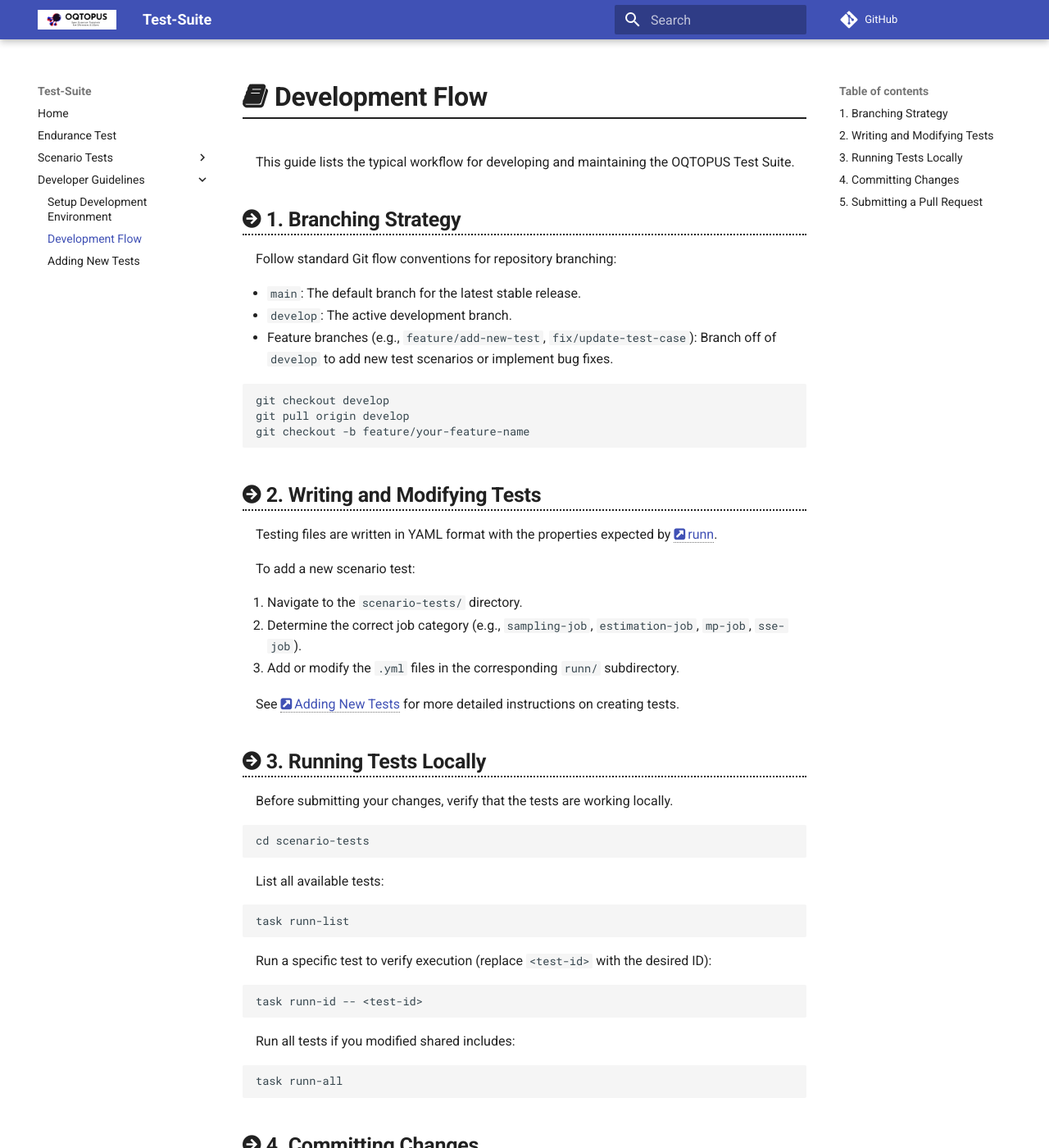
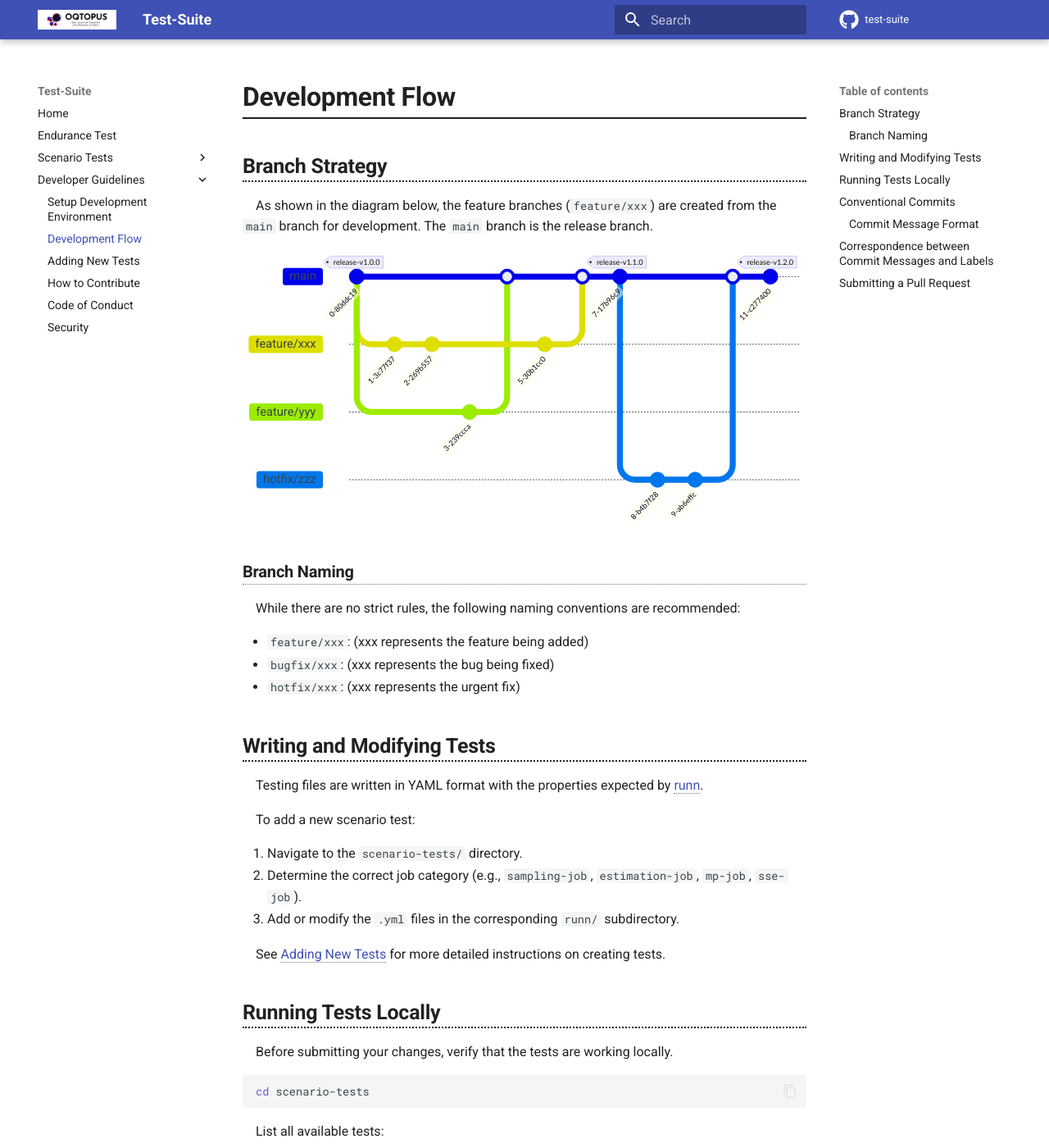
Before and after one commit to oqtopus-team/test-suite, an MkDocs documentation site: the page built from docs/developer_guidelines/development_flow.md, in a window 1280 px wide and 1400 px high. Shown: the whole window at 82% size. Built offline with MkDocs 1.6.1 and Material for MkDocs 9.7.7, drawn with Linux system fonts in a browser that asks for light colours; comment, search, counter and statistics services are not loaded; some of the changed text lies outside the part shown.

Commit message:
docs: improve mkdocs config and restructure documentation pages

````diff
--- a/docs/css/custom.css
+++ b/docs/css/custom.css
@@ -18,35 +18,6 @@
 .md-typeset h4 {
   font-weight: bold;
   border-bottom: 1px solid hsla(0, 0%, 92.5%, .5);
-}
-
-.md-typeset > ::before {
-  font-family: "FontAwesome";
-  /* font-family: "Font Awesome 5 Free"; */
-  margin-right: .3em;
-  display:inline-block !important;
-}
-
-.md-typeset h1::before {
-  content:"\f02d" !important;
-}
-
-.md-typeset h2::before {
-  content:"\f0a9" !important;
-}
-
-.md-typeset h3::before {
-  content:"\f061" !important;
-}
-
-.md-typeset h4::before {
-  content:"\f0da" !important;
-}
-
-.md-typeset a:not([class])::before {
-  font-family: "FontAwesome";
-  margin-right: .2em;
-  content: "\f14c";
 }
 
 .md-typeset a:not([class]) {
--- a/docs/developer_guidelines/development_flow.md
+++ b/docs/developer_guidelines/development_flow.md
@@ -1,22 +1,43 @@
 # Development Flow
 
-This guide lists the typical workflow for developing and maintaining the OQTOPUS Test Suite.
+## Branch Strategy
 
-## 1. Branching Strategy
+As shown in the diagram below, the feature branches (`feature/xxx`) are created from the `main` branch for development. The `main` branch is the release branch.
 
-Follow standard Git flow conventions for repository branching:
-
-- `main`: The default branch for the latest stable release.
-- `develop`: The active development branch.
-- Feature branches (e.g., `feature/add-new-test`, `fix/update-test-case`): Branch off of `develop` to add new test scenarios or implement bug fixes.
-
-```bash
-git checkout develop
-git pull origin develop
-git checkout -b feature/your-feature-name
+```mermaid
+gitGraph LR:
+  commit tag:"release-v1.0.0"
+  branch feature/xxx
+  commit
+  commit
+  checkout main
+  branch feature/yyy
+  commit
+  checkout main
+  merge feature/yyy
+  checkout feature/xxx
+  commit
+  checkout main
+  merge feature/xxx
+  commit tag:"release-v1.1.0"
+  checkout main
+  branch hotfix/zzz
+  commit
+  commit
+  checkout main
+  merge hotfix/zzz
+  commit tag:"release-v1.2.0"
 ```
 
-## 2. Writing and Modifying Tests
+### Branch Naming
+
+While there are no strict rules, the following naming conventions are recommended:
+
+- `feature/xxx`: (xxx represents the feature being added)
+- `bugfix/xxx`: (xxx represents the bug being fixed)
+- `hotfix/xxx`: (xxx represents the urgent fix)
+
+## Writing and Modifying Tests
 
 Testing files are written in YAML format with the properties expected by [runn](https://github.com/k1LoW/runn).
 
@@ -28,7 +49,7 @@ To add a new scenario test:
 
 See [Adding New Tests](adding_new_tests.md) for more detailed instructions on creating tests.
 
-## 3. Running Tests Locally
+## Running Tests Locally
 
 Before submitting your changes, verify that the tests are working locally.
 
@@ -54,17 +75,57 @@ Run all tests if you modified shared includes:
 task runn-all
 ```
 
-## 4. Committing Changes
+## Conventional Commits
 
-After confirming your tests pass against your local or dedicated testing environment, stage and commit your changes.
+Commit messages should follow the [Conventional Commits](https://www.conventionalcommits.org/en/v1.0.0/) specification.
+
+### Commit Message Format
 
 ```bash
-git add .
-# We recommend using the provided `gcommit` prompt or conventional commits
-git commit -m "feat(scenario-tests): add new edge case test for sampling job"
+git commit
+# Overview (Uncomment one of the following templates)
+#feat:
+# └  A new feature
+#fix:
+# └  A bug fix
+#docs:
+# └  Documentation only changes
+#style:
+# └  Changes that do not affect the meaning of the code
+#    (white-space, formatting, missing semi-colons, etc)
+#refactor:
+# └  A code change that neither fixes a bug nor adds a feature
+#test:
+# └  Adding missing or correcting existing tests
+#ci:
+# └  Changes to our CI configuration files and scripts
+#chore:
+# └  Updating grunt tasks etc; no production code change
 ```
 
-## 5. Submitting a Pull Request
+Select the appropriate prefix and write your commit message:
 
-Push your feature branch and create a Pull Request against the `develop` branch.
-Wait for CI/CD checks to complete, and request review from the maintainers. Once approved, the changes will be merged into `develop`.
+```bash
+docs: Update README.md
+```
+
+## Correspondence between Commit Messages and Labels
+
+When a pull request is opened, labels are automatically assigned based on the commit message prefix.
+Below is the correspondence between prefixes and labels:
+
+| Prefix | Label | Description |
+|---|---|---|
+|feat: | `feature` | Adding a new feature |
+|fix: | `bugfix` | Bug fixes |
+|docs: | `documentation` | Documentation only changes |
+|style: | `style` | Changes that do not affect the meaning of the code (white-space, formatting, missing semi-colons, etc) |
+|refactor: | `refactor` | Code changes that neither fix a bug nor add a feature |
+|test: | `test` | Adding or correcting existing tests |
+|ci: | `ci` | Adding or updating CI configuration and scripts |
+|chore: | `chore` | Minor changes or maintenance tasks |
+
+## Submitting a Pull Request
+
+Push your feature branch and create a Pull Request against the `main` branch.
+Wait for CI/CD checks to complete, and request review from the maintainers. Once approved, the changes will be merged into `main`.
--- a/mkdocs.yml
+++ b/mkdocs.yml
@@ -1,20 +1,8 @@
-site_name: Test-Suite
-repo_url: https://github.com/oqtopus-team/test-suite
-repo_name: GitHub
-theme:
-  name: material
-  logo: asset/oqtopus-logo.png
-  favicon: asset/oqtopus-logo.png
-  palette:
-    primary: indigo
-    accent: indigo
+site_name: "Test-Suite"
+site_description: "External testing tools for the OQTOPUS quantum computing platform"
+repo_name: test-suite
+repo_url: "https://github.com/oqtopus-team/test-suite"
 
-extra_css:
-  - https://stackpath.bootstrapcdn.com/font-awesome/4.7.0/css/font-awesome.min.css
-  - css/custom.css
-plugins:
-  - search
-  - include-markdown
 nav:
   - Home: index.md
   - Endurance Test: endurance-test/README.md
@@ -29,3 +17,47 @@ nav:
       - Setup Development Environment: developer_guidelines/setup.md
       - Development Flow: developer_guidelines/development_flow.md
       - Adding New Tests: developer_guidelines/adding_new_tests.md
+      - How to Contribute: CONTRIBUTING.md
+      - Code of Conduct: "https://github.com/oqtopus-team/.github/blob/main/CODE_OF_CONDUCT.md"
+      - Security: "https://github.com/oqtopus-team/.github/blob/main/SECURITY.md"
+
+theme:
+  name: material
+  palette:
+    primary: "indigo"
+    accent: "indigo"
+  font:
+    text: "Roboto"
+    code: "Roboto Mono"
+  logo: asset/oqtopus-logo.png
+  favicon: asset/oqtopus-logo.png
+  icon:
+    repo: fontawesome/brands/github
+  features:
+    - toc.follow
+    - content.code.copy
+
+markdown_extensions:
+  - pymdownx.highlight:
+      anchor_linenums: true
+      line_spans: __span
+      pygments_lang_class: true
+  - pymdownx.inlinehilite
+  - pymdownx.snippets
+  - pymdownx.superfences:
+      custom_fences:
+        - name: mermaid
+          class: mermaid
+          format: !!python/name:pymdownx.superfences.fence_code_format
+  - admonition
+  - footnotes
+  - toc:
+      permalink: true
+
+plugins:
+  - search
+  - include-markdown
+
+extra_css:
+  - "https://stackpath.bootstrapcdn.com/font-awesome/4.7.0/css/font-awesome.min.css"
+  - "css/custom.css"
````
Also changed, not shown: docs/CONTRIBUTING.md (added, +29 -0 lines), docs/developer_guidelines/setup.md (+75 -29 lines), docs/index.md (+24 -11 lines).
